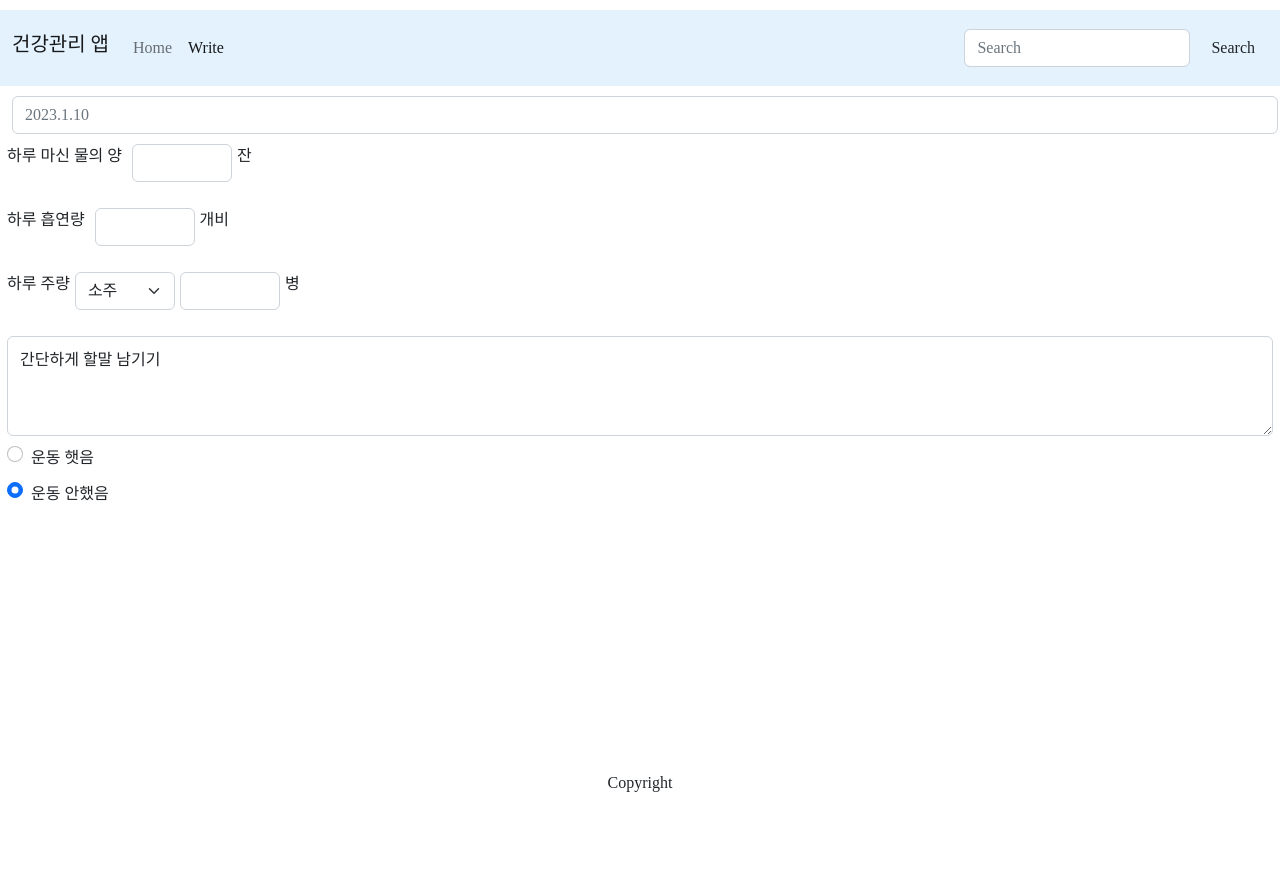
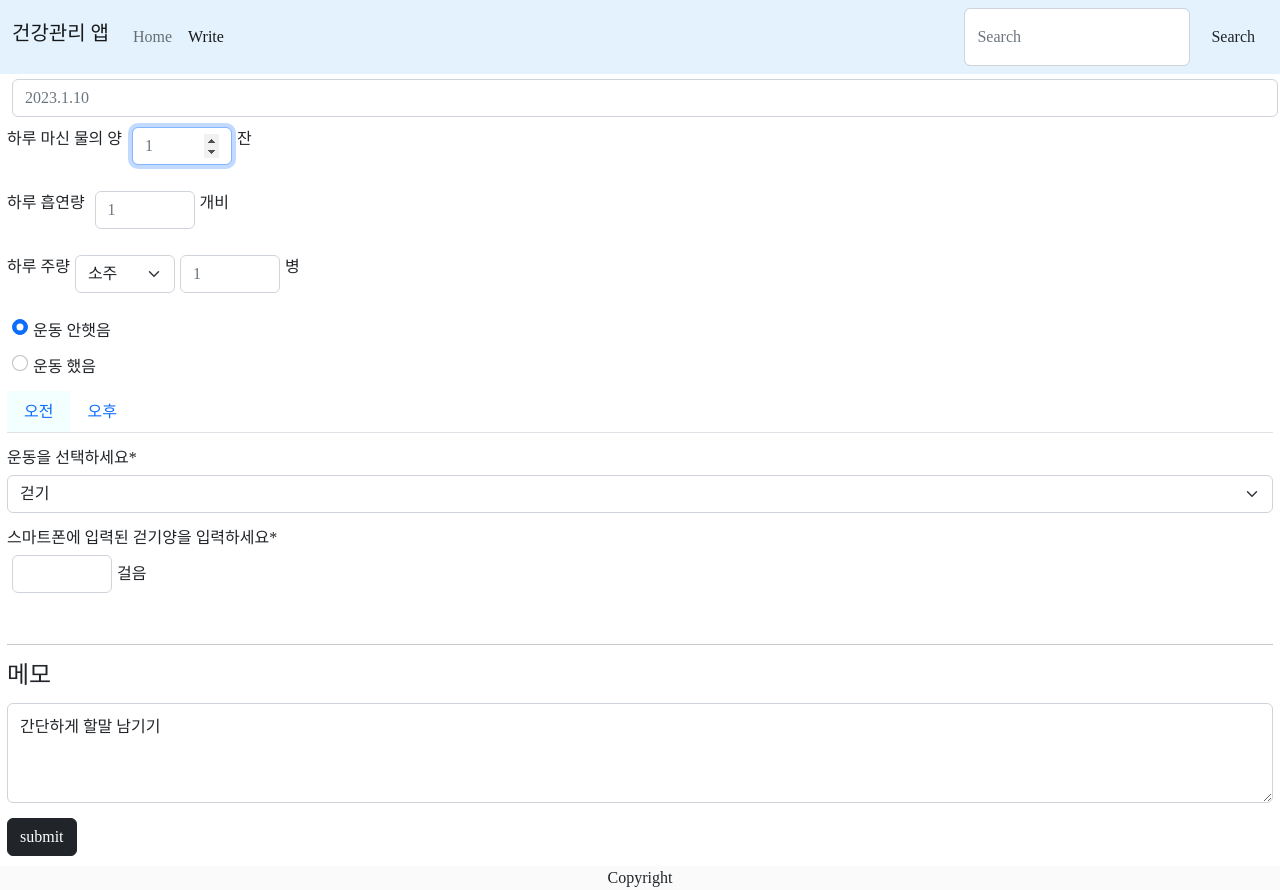
Before and after one commit to iafan1229/vue3, a Vue app in the folder vdiary/: page /write in a window 1280 px wide. Before the commit the page ends 800 px from the top, so only its background shows below. Built offline with nearby package versions, Linux system fonts and the light colour scheme; a web font is replaced by a local one; what v-calendar would draw is missing.

Commit message:
update(PostWrite) : UI 구성 및 기능 추가중

```diff
--- a/vdiary/src/Layout/FooterVue.vue
+++ b/vdiary/src/Layout/FooterVue.vue
@@ -6,9 +6,10 @@
 
 <style lang="scss" scoped>
 	div {
-		position: fixed;
+		// position: sticky;
 		bottom: 0;
 		text-align: center;
 		width: 100%;
+		background:#fafafa;
 	}
 </style>
--- a/vdiary/src/components/PostWrite.vue
+++ b/vdiary/src/components/PostWrite.vue
@@ -22,28 +22,20 @@
 
 		<div class="mb-3 num-input">
 			<label class="form-label">하루 마신 물의 양</label>
-			<input type="number" class="form-control" />잔
+			<input type="number" class="form-control" ref="myInput" placeholder="1"/>잔
 		</div>
 		<div class="mb-3 num-input">
 			<label class="form-label">하루 흡연량</label>
-			<input type="number" class="form-control" />개비
+			<input type="number" class="form-control"  placeholder="1"/>개비
 		</div>
 		<div class="mb-3 num-input">
 			<label class="form-label">하루 주량</label>
 			<select name="" id="" class="form-select">
 				<option value="">소주</option>
 			</select>
-			<input type="number" class="form-control" />병
+			<input type="number" class="form-control"  placeholder="1"/>병
 		</div>
-		<div class="form-floating">
-			<textarea
-				class="form-control"
-				placeholder="Leave a comment here"
-				id="floatingTextarea2"
-				style="height: 100px"
-			></textarea>
-			<label for="floatingTextarea2">간단하게 할말 남기기</label>
-		</div>
+
 		<!-- <div class="form-check">
 			<input
 				class="form-check-input"
@@ -71,9 +63,10 @@
 				type="radio"
 				name="flexRadioDefault"
 				id="flexRadioDefault1"
+				checked
 			/>
 			<label class="form-check-label" for="flexRadioDefault1">
-				운동 햇음
+				운동 안햇음
 			</label>
 		</div>
 		<div class="form-check">
@@ -82,34 +75,103 @@
 				type="radio"
 				name="flexRadioDefault"
 				id="flexRadioDefault2"
-				checked
+				v-model="checked"
 			/>
 			<label class="form-check-label" for="flexRadioDefault2">
-				운동 안했음
+				운동 했음
 			</label>
 		</div>
+		<div class="tab" v-if="exercise">
+			<ul class="nav nav-tabs">
+				<li class="nav-item" v-for="(a,i) in ['오전','오후']" :key="i" :class="tabNum === i ? 'active' : null" @click="tabNum=i">
+					<a class="nav-link" aria-current="page" href="#">{{ a }}</a>
+				</li>
+ 			</ul>
+			<div class="nav-content" v-for="(a,i) in array" :key="i" :data-index="i">
+				<div v-if="tabNum===i">
+					<h4>운동을 선택하세요*</h4>
+					<select name="" id="" class="form-select">
+						<option value="">걷기</option>
+						<option value="">헬스</option>
+						<option value="">요가</option>
+						<option value="">필라테스</option>
+					</select>
+						<div>
+						<h4>스마트폰에 입력된 걷기양을 입력하세요*</h4>
+						<input type="text" class="form-control"><span>걸음</span>
+					</div>
+				</div>
+			</div>
+		</div>
+		<hr/>
+		<h4>메모</h4>
+		<div class="form-floating">
+			<textarea
+				class="form-control"
+				placeholder="Leave a comment here"
+				id="floatingTextarea2"
+				style="height: 100px"
+			></textarea>
+			<label for="floatingTextarea2">간단하게 할말 남기기</label>
+		</div>
+		<button type="submit" class="btn btn-dark">submit</button>
 	</form>
 </template>
 
 <script setup lang="ts">
-	import { ref } from 'vue';
+	import { onMounted, reactive, ref, computed } from 'vue';
 	import PostCalendar from './PostCalendar.vue';
 
 	const dateValue = ref(new Date());
 	const calendar = ref(false);
+	const myInput = ref<HTMLElement | null>(null)
+	const exercise = ref(true);
+	const tabNum = ref(0);
+	const array = computed(()=> {return [1,2]})
+	const checked = ref(false);
+
+	onMounted(()=>{
+		if(myInput.value) myInput.value.focus();
+	})
+
 </script>
 
 <style lang="scss">
-	div {
-		padding: 5px 0;
+	.write-form {
+		div {
+			padding: 5px 0;
+		}
+		.nav-content {
+			padding: 0;
+			div {
+				padding: 15px 0;
+			}
+		}
 	}
-	.num-input {
+	.num-input{
 		display: flex;
 		input {
 			width: 100px;
 		}
 		.form-select {
 			width: 100px;
+		}
+	}
+	.nav-item{
+		&.active{
+			background-color: #f3feff;
+		}
+	}
+	.nav-content {
+		h4{
+			font-size: 16px;
+		}
+		input {
+			display: inline-block;
+			width: 100px;
+		}
+		span {
+			display: inline-block;
 		}
 	}
 	.fade-enter-active,
@@ -129,4 +191,8 @@
 			margin: 0 5px;
 		}
 	}
+	button[type='submit'] {
+		margin: 10px 0;
+	}
+	.form-check .form-check-input{margin-left:5px;}
 </style>
```
Also changed, not shown: 1 other file (tests, documents, lock files or other folders).
